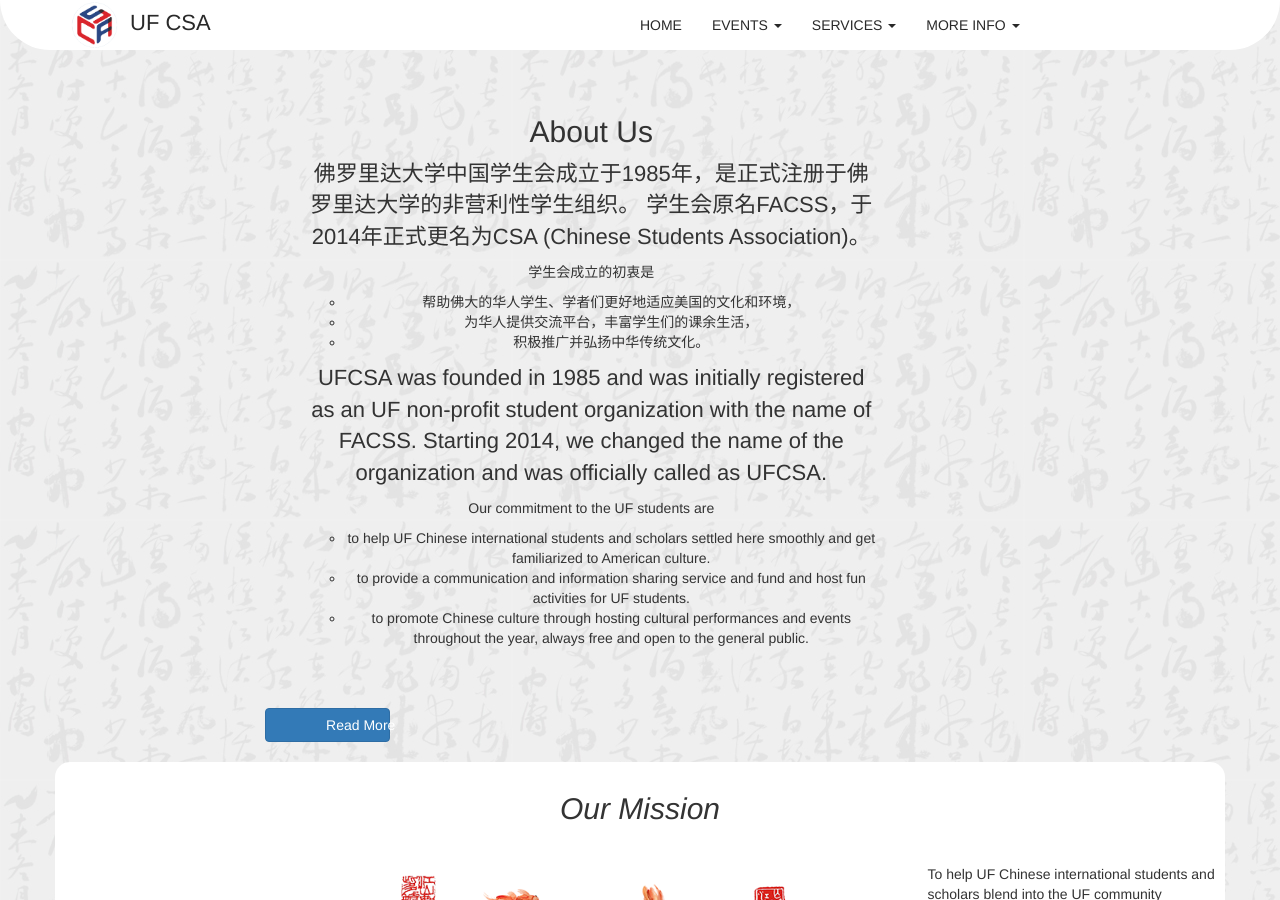
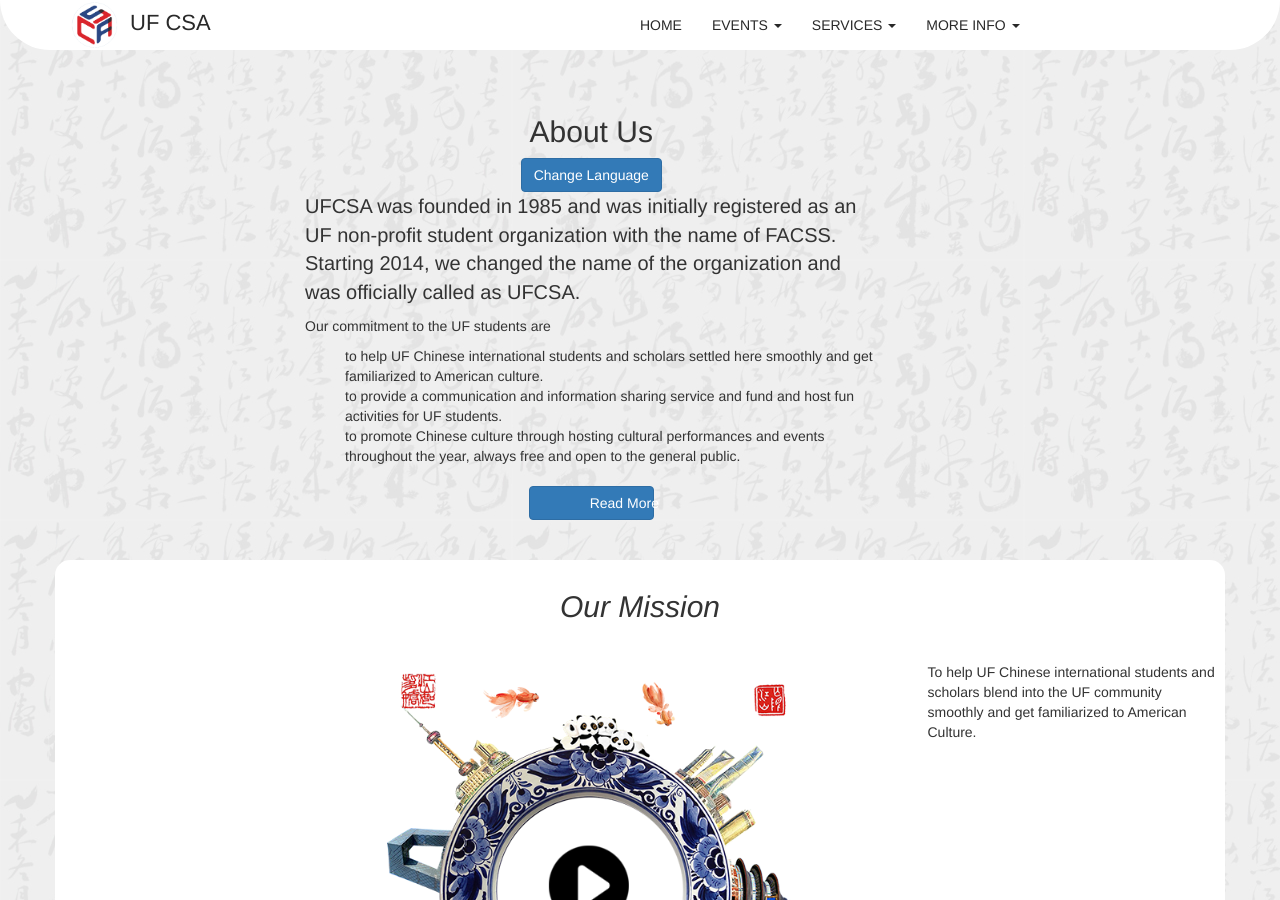
Before and after one commit to ufcsa/ufcsa.github.io, a Jekyll site: the page built from index.html, in a window 1280 px wide and 900 px high. Built offline with Jekyll 4.4.1, drawn with Linux system fonts in a browser that asks for light colours; nearby versions of some CDN libraries.

Commit message:
Update index.html

```diff
--- a/index.html
+++ b/index.html
@@ -7,24 +7,29 @@
     <div class="col-md-7 col-md-offset-2">
       <div class="" style="text-align:center; background: transparent; padding:40px">
         <h2>About Us</h2>
+        <button class="btn btn-primary" onclick="changeLanguage();">
+          Change Language
+        </button>
+        <div id="AboutUsEN" style="text-align: left">
+          <p style="font-size: 20px">UFCSA was founded in 1985 and was initially registered as an UF non-profit student organization with the name of FACSS.
+            Starting 2014, we changed the name of the organization and was officially called as UFCSA.</p>
+          <p>Our commitment to the UF students are</p>
+          <ul style="list-style-type: none">
+            <li>to help UF Chinese international students and scholars settled here smoothly and get familiarized to American culture.</li>
+            <li>to provide a communication and information sharing service and fund and host fun activities for UF students.</li>
+            <li>to promote Chinese culture through hosting cultural performances and events throughout the year, always free and open to the general public.</li>
+          </ul>
+        </div>
+        <div id="AboutUsCN" style="display: none; text-align: left">
           <p style="font-size: 22px">佛罗里达大学中国学生会成立于1985年，是正式注册于佛罗里达大学的非营利性学生组织。
             学生会原名FACSS，于2014年正式更名为CSA (Chinese Students Association)。</p>
           <p>学生会成立的初衷是</p>
-          <ul style="list-style-type:circle">
+          <ul style="list-style-type: none">
             <li>帮助佛大的华人学生、学者们更好地适应美国的文化和环境，</li>
             <li>为华人提供交流平台，丰富学生们的课余生活，</li>
             <li>积极推广并弘扬中华传统文化。</li>
           </ul>
-      <div class="col-md-offset-3"></div>
-        <p style="font-size: 22px">UFCSA was founded in 1985 and was initially registered as an UF non-profit student organization with the name of FACSS.
-          Starting 2014, we changed the name of the organization and was officially called as UFCSA.</p>
-        <p>Our commitment to the UF students are</p>
-        <ul style="list-style-type:circle">
-          <li>to help UF Chinese international students and scholars settled here smoothly and get familiarized to American culture.</li>
-          <li>to provide a communication and information sharing service and fund and host fun activities for UF students.</li>
-          <li>to promote Chinese culture through hosting cultural performances and events throughout the year, always free and open to the general public.</li>
-        </ul>
-      </div>
+        </div>
         <button class="btn btn-primary" onclick="location.href='/about/csa/'" style="margin-top: 10px">
           <div class="col-md-7 col-md-offset-4">
            Read More
```
